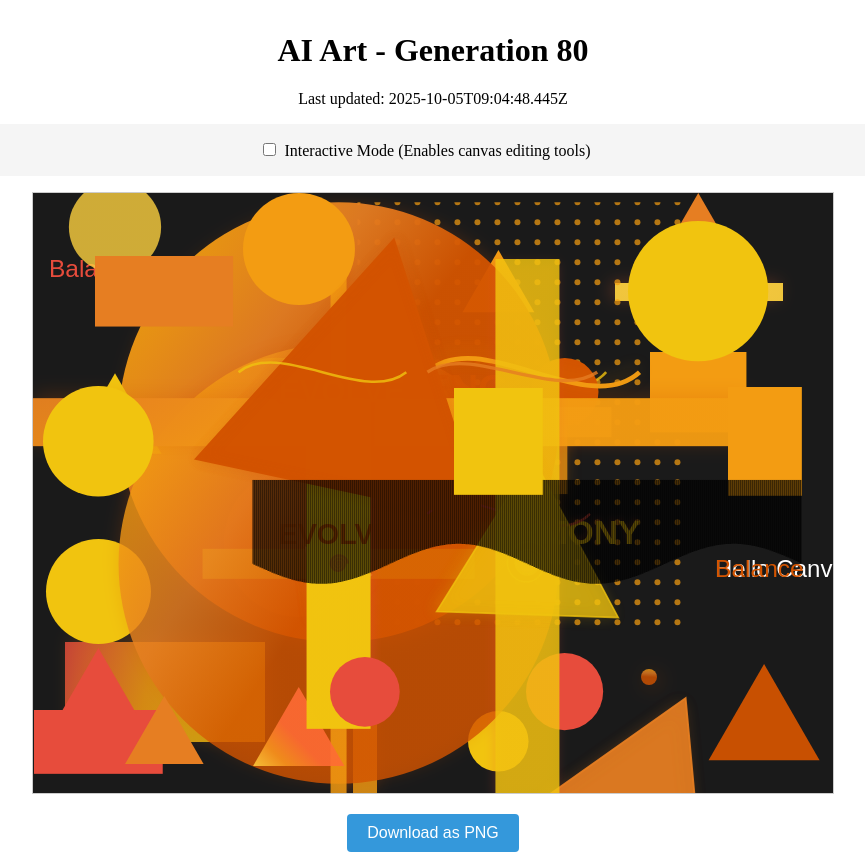
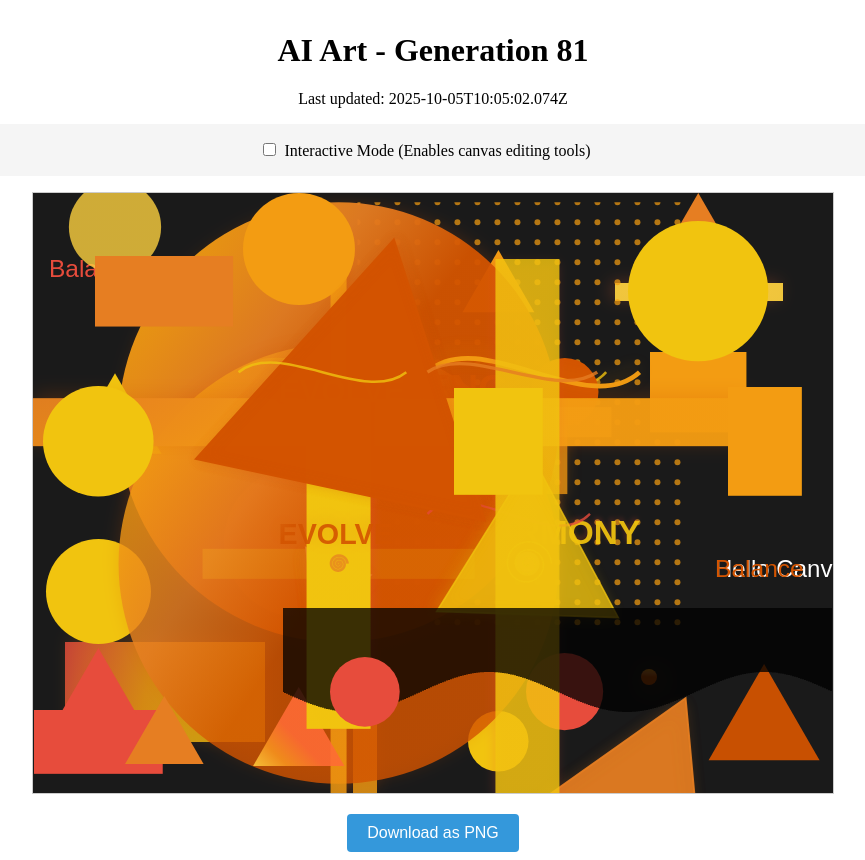
Before and after one commit to mcclowes/ai-art, a React (Vite) app: page / in a window 1280 px wide. Shown: the whole page, without its empty margins (207-1072 px from the left). Built offline with nearby package versions, Linux system fonts and the light colour scheme.

Commit message:
Improve artwork - Generation 81

```diff
--- a/src/artwork-state.ts
+++ b/src/artwork-state.ts
@@ -1019,8 +1019,8 @@ export const artworkState: ArtworkState = {
     },
     {
       "type": "rectangle",
-      "x": 219.43757725587142,
-      "y": 286.82818294190355,
+      "x": 250,
+      "y": 415,
       "width": 550,
       "height": 168,
       "fillStyle": "#f1c40f",
@@ -1058,7 +1058,7 @@ export const artworkState: ArtworkState = {
       "id": "element_1759655088445"
     }
   ],
-  "generation": 80,
-  "lastUpdated": "2025-10-05T09:04:48.445Z",
+  "generation": 81,
+  "lastUpdated": "2025-10-05T10:05:02.074Z",
   "cycleStarted": "2025-10-02T02:29:58.080Z"
 };
```
